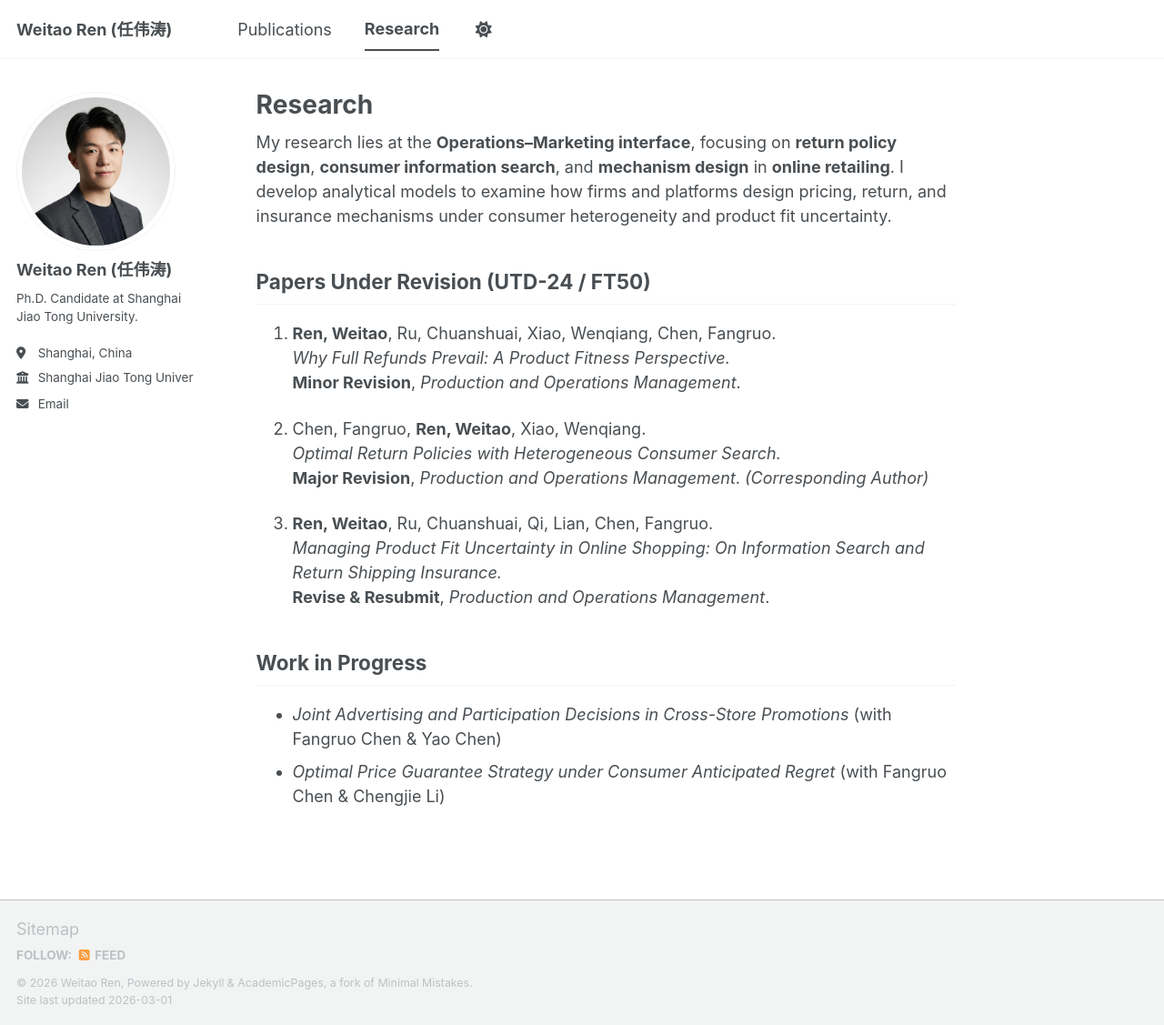
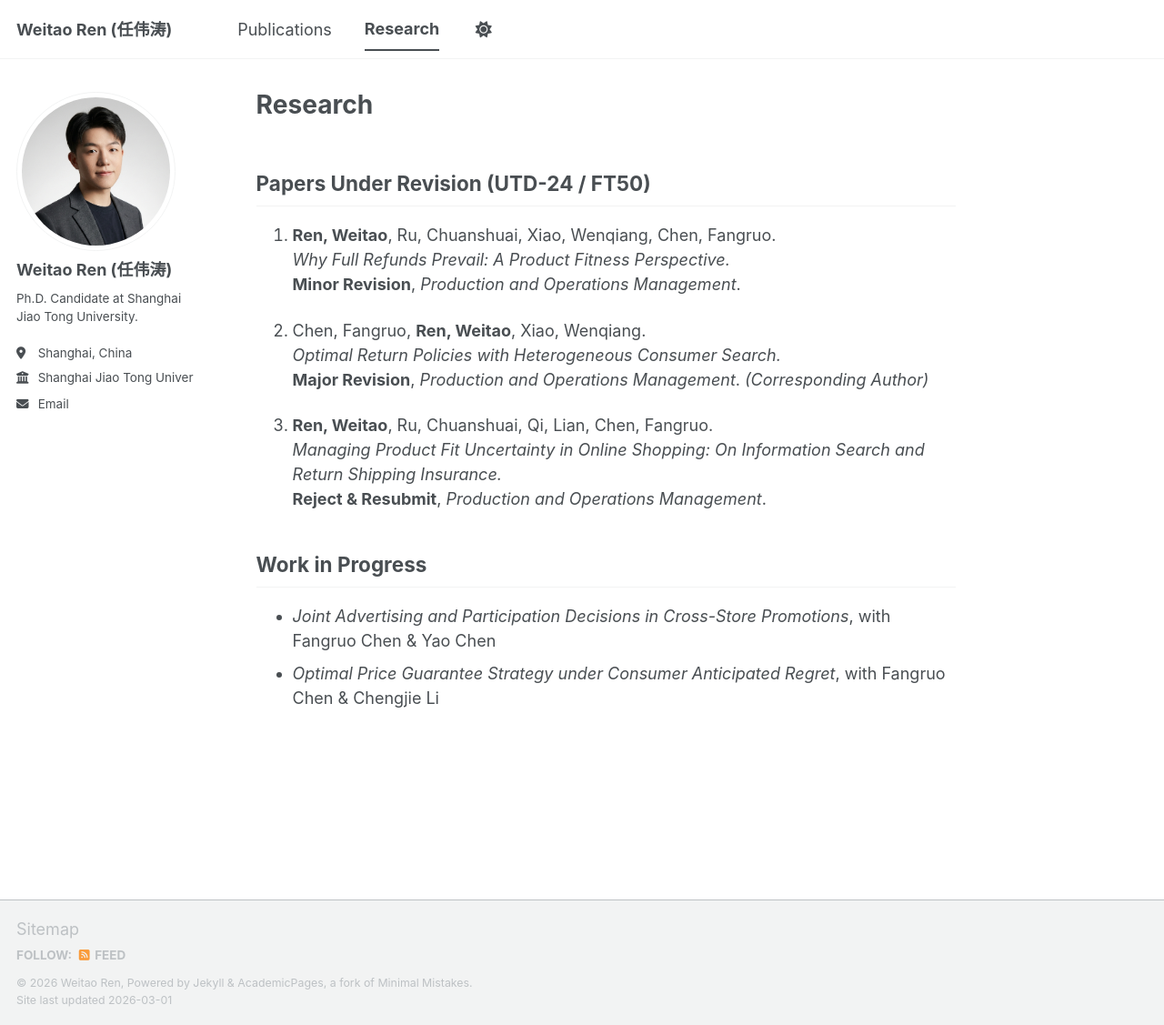
Before and after one commit to weitaoren/weitaoren.github.io, a Jekyll site: the page built from _pages/research.md, in a window 1280 px wide and 1127 px high. Shown: the whole window at 91% size. Built offline with Jekyll 4.4.1, drawn with Linux system fonts in a browser that asks for light colours; a script bundle is joined from its source files by our own code; library files that are not in the unit come from our copies.

Commit message:
Update research.md

```diff
--- a/_pages/research.md
+++ b/_pages/research.md
@@ -4,8 +4,6 @@ title: "Research"
 permalink: /research/
 author_profile: true
 ---
-
-My research lies at the **Operations–Marketing interface**, focusing on **return policy design**, **consumer information search**, and **mechanism design** in **online retailing**. I develop analytical models to examine how firms and platforms design pricing, return, and insurance mechanisms under consumer heterogeneity and product fit uncertainty.
 
 ## Papers Under Revision (UTD-24 / FT50)
 
@@ -19,9 +17,9 @@ My research lies at the **Operations–Marketing interface**, focusing on **retu
 
 3. **Ren, Weitao**, Ru, Chuanshuai, Qi, Lian, Chen, Fangruo.
    *Managing Product Fit Uncertainty in Online Shopping: On Information Search and Return Shipping Insurance.*
-   **Revise & Resubmit**, *Production and Operations Management*.
+   **Reject & Resubmit**, *Production and Operations Management*.
 
 ## Work in Progress
 
-- *Joint Advertising and Participation Decisions in Cross-Store Promotions* (with Fangruo Chen & Yao Chen)
-- *Optimal Price Guarantee Strategy under Consumer Anticipated Regret* (with Fangruo Chen & Chengjie Li)
+- *Joint Advertising and Participation Decisions in Cross-Store Promotions*, with Fangruo Chen & Yao Chen
+- *Optimal Price Guarantee Strategy under Consumer Anticipated Regret*, with Fangruo Chen & Chengjie Li
```
